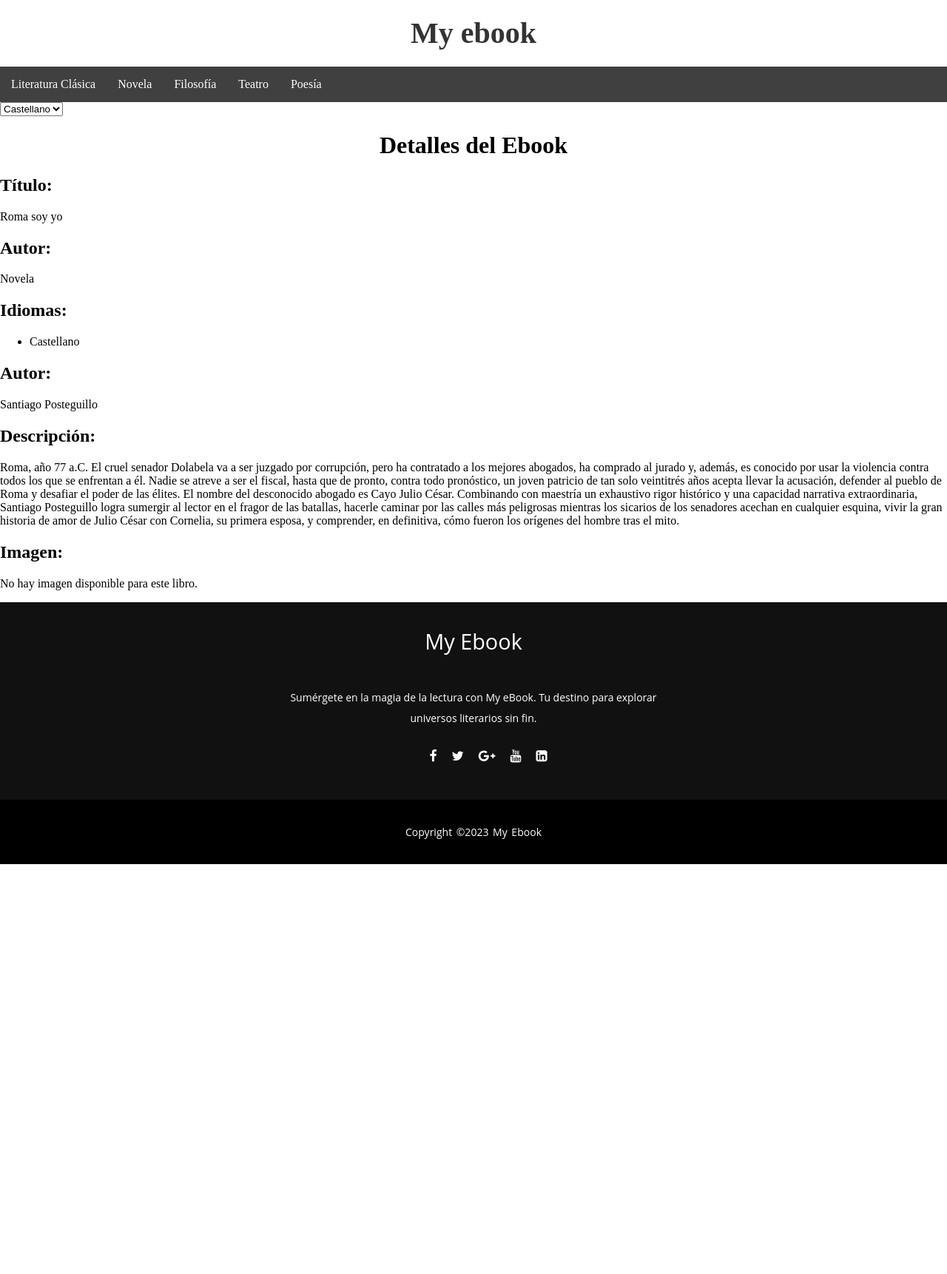
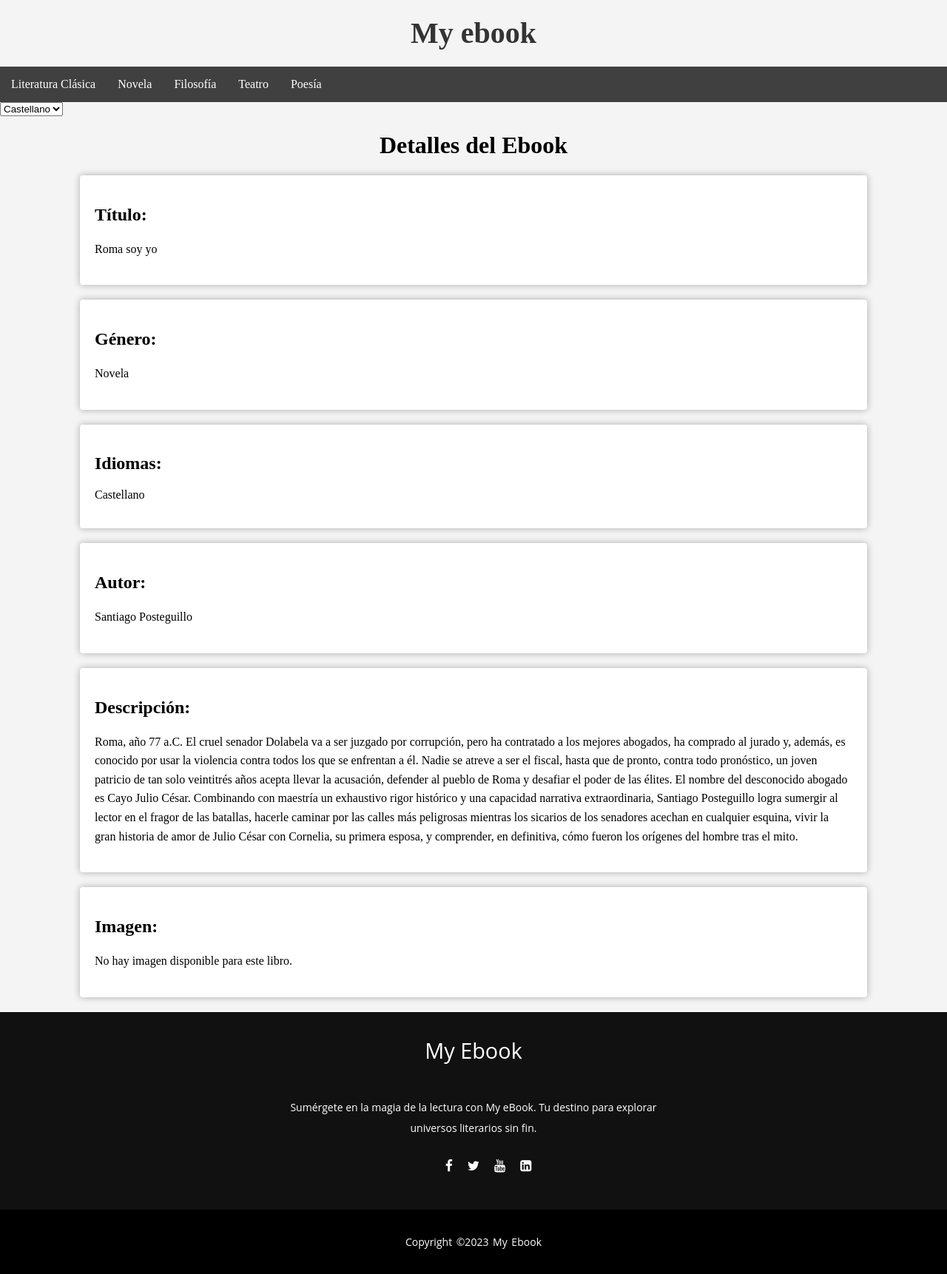
Before and after one commit to luis-suarez-cuartas/ebook, a Django app: page /appmyebook/libro/1 in a window 1280 px wide. Shown: the whole page at 74% size. Before the commit the page ends 1168 px from the top, so only its background shows below. Run offline with Django 4.2, Linux system fonts and the light colour scheme; data comes from the database, SQL or seed files in the repository; both versions use the stored data as it was after the commit.

Commit message:
Más mejoras

```diff
--- a/appmyebook/static/CSS/styles.css
+++ b/appmyebook/static/CSS/styles.css
@@ -25,16 +25,6 @@
 
 .menu-icon {
     display: none;
-}
-
-
-/* Contenido */
-body{
-    margin: 0px;
-}
-main{
-    margin-left: 20px;
-    margin-right: 20px;
 }
 
 h1{
@@ -226,3 +216,107 @@ footer{
     opacity: .4;
     font-weight: 200;
 }
+
+.detalle_libro div {
+    width: 80%;
+    margin: 0 auto;
+    background-color: #fff;
+    padding: 20px;
+    margin-bottom: 20px;
+    border-radius: 4px;
+    box-shadow: 0 0 10px rgba(0,0,0,0.3);
+}
+
+.detalle_libro p {
+    line-height: 1.6;
+}
+
+.detalle_libro ul {
+    list-style: none;
+    padding: 0;
+}
+
+.detalle_libro li {
+    display: inline-block;
+    margin-right: 5px;
+}
+
+.detalle_libro img {
+    width: auto;
+    height: auto;
+}
+
+.paginaGenero h3 {
+    color: #333;
+    text-align: center;
+    margin-top: 20px;
+}
+
+.paginaGenero main {
+    width: 80%;
+    margin: 0 auto;
+    background-color: #fff;
+    padding: 20px;
+    border-radius: 4px;
+    box-shadow: 0 0 10px rgba(0,0,0,0.3);
+}
+
+.paginaGenero p {
+    line-height: 1.6;
+    color: #666;
+    margin-bottom: 20px;
+}
+
+.paginaGenero ul {
+    list-style: none;
+    padding: 0;
+    display: flex;
+    flex-wrap: wrap;
+    justify-content: space-between;
+}
+
+.libro-item {
+    width: 23%;
+    margin-bottom: 20px;
+    text-align: center;
+    border: 1px solid #ddd;
+    border-radius: 4px;
+    padding: 10px;
+    box-shadow: 0 0 10px rgba(0,0,0,0.1);
+}
+
+.libro-item img {
+    max-width: 100%;
+    height: auto;
+    margin-bottom: 10px;
+}
+
+.libro-item a {
+    color: #333;
+    text-decoration: none;
+    font-weight: bold;
+}
+
+.libro-item a:hover{
+    color: #6d747f;
+}
+
+main .paginaGenero {
+    width: 80%;
+    margin: 0 auto;
+    background-color: #fff;
+    padding: 20px;
+    border-radius: 4px;
+    box-shadow: 0 0 10px rgba(0,0,0,0.3);
+}
+
+/* Contenido */
+body{
+    margin: 0px;
+    overflow-x: hidden;
+    background-color: #f4f4f4;
+}
+main{
+    margin-left: 20px;
+    margin-right: 20px;
+}
--- a/appmyebook/templates/base.html
+++ b/appmyebook/templates/base.html
@@ -41,11 +41,9 @@
                 <h3>My ebook</h3>
                 <p>Sumérgete en la magia de la lectura con My eBook. Tu destino para explorar universos literarios sin fin.</p>
                 <ul class="socials">
-                    <li><a href="#"><i class="fa fa-facebook"></i></a></li>
-                    <li><a href="#"><i class="fa fa-twitter"></i></a></li>
-                    <li><a href="#"><i class="fa fa-google-plus"></i></a></li>
-                    <li><a href="#"><i class="fa fa-youtube"></i></a></li>
-                    <li><a href="#"><i class="fa fa-linkedin-square"></i></a></li>
+                    <li><a href="https://www.facebook.com/"><i class="fa fa-facebook"></i></a></li>
+                    <li><a href="https://twitter.com/"><i class="fa fa-twitter"></i></a></li>                    <li><a href="https://www.youtube.com/"><i class="fa fa-youtube"></i></a></li>
+                    <li><a href="https://www.linkedin.com/"><i class="fa fa-linkedin-square"></i></a></li>
                 </ul>
             </div>
             <div class="footer-bottom">
--- a/appmyebook/templates/detalle_libro.html
+++ b/appmyebook/templates/detalle_libro.html
@@ -1,13 +1,14 @@
 {% extends "base.html" %}
 {% block contenido %}
 <body>
+    <div class="detalle_libro">
         <h1>Detalles del Ebook</h1>
         <div>
             <h2>Título:</h2>
             <p>{{ libro.titulo }}</p>
         </div>
         <div>
-        <h2>Autor:</h2>
+            <h2>Género:</h2>
             <p>{{ libro.genero }}</p>
         </div>
         <div>
@@ -34,5 +35,6 @@
                 <p>No hay imagen disponible para este libro.</p>
             {% endif %}
         </div>
+    </div>
 </body>
 {% endblock %}
--- a/appmyebook/templates/novela.html
+++ b/appmyebook/templates/novela.html
@@ -1,6 +1,7 @@
 {% extends "base.html" %}
 {% block contenido %}
    <main>
+        <div class="paginaGenero">
             <h3>Novela</h3>
             <p>La novela es un género literario que se caracteriza por ser una narración extensa en prosa, que presenta una trama compleja y desarrollada con detalle. Este género permite a los autores explorar profundamente los pensamientos, emociones y experiencias de los personajes, creando un mundo ficticio que puede reflejar o cuestionar la realidad. Las novelas pueden abarcar una amplia gama de temas y estilos, desde el realismo hasta la fantasía, y desde la novela histórica hasta la ciencia ficción, ofreciendo a los lectores una inmersión profunda en vidas y mundos distintos.</p>
             <ul>
@@ -14,6 +15,6 @@
                 {% endif %}
             {% endfor %}
             </ul>
+        </div>
     </main>
-
 {% endblock %}
```
Also changed, not shown: db.sqlite3. Lines whose indentation alone changed are shown as unchanged.
